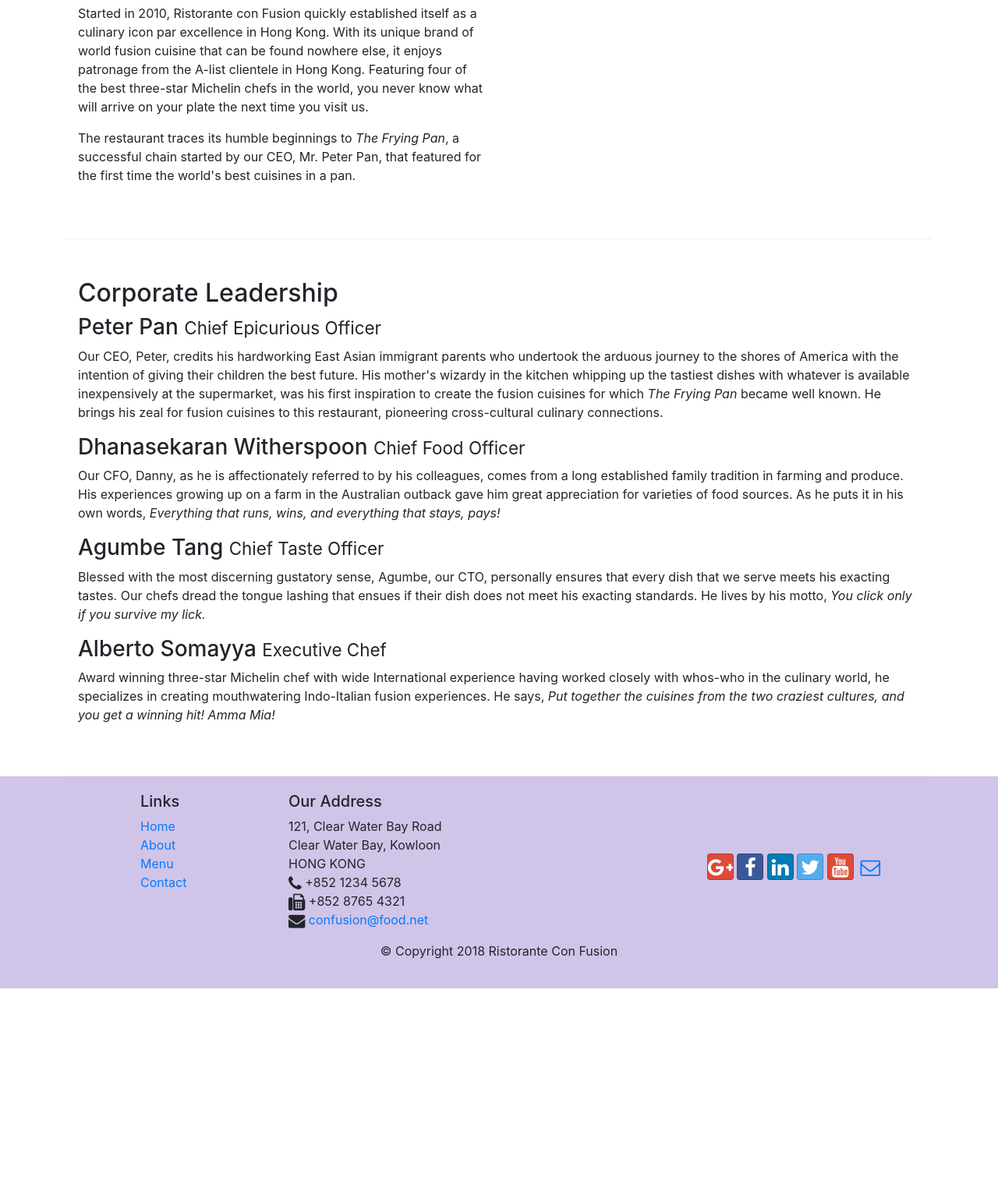
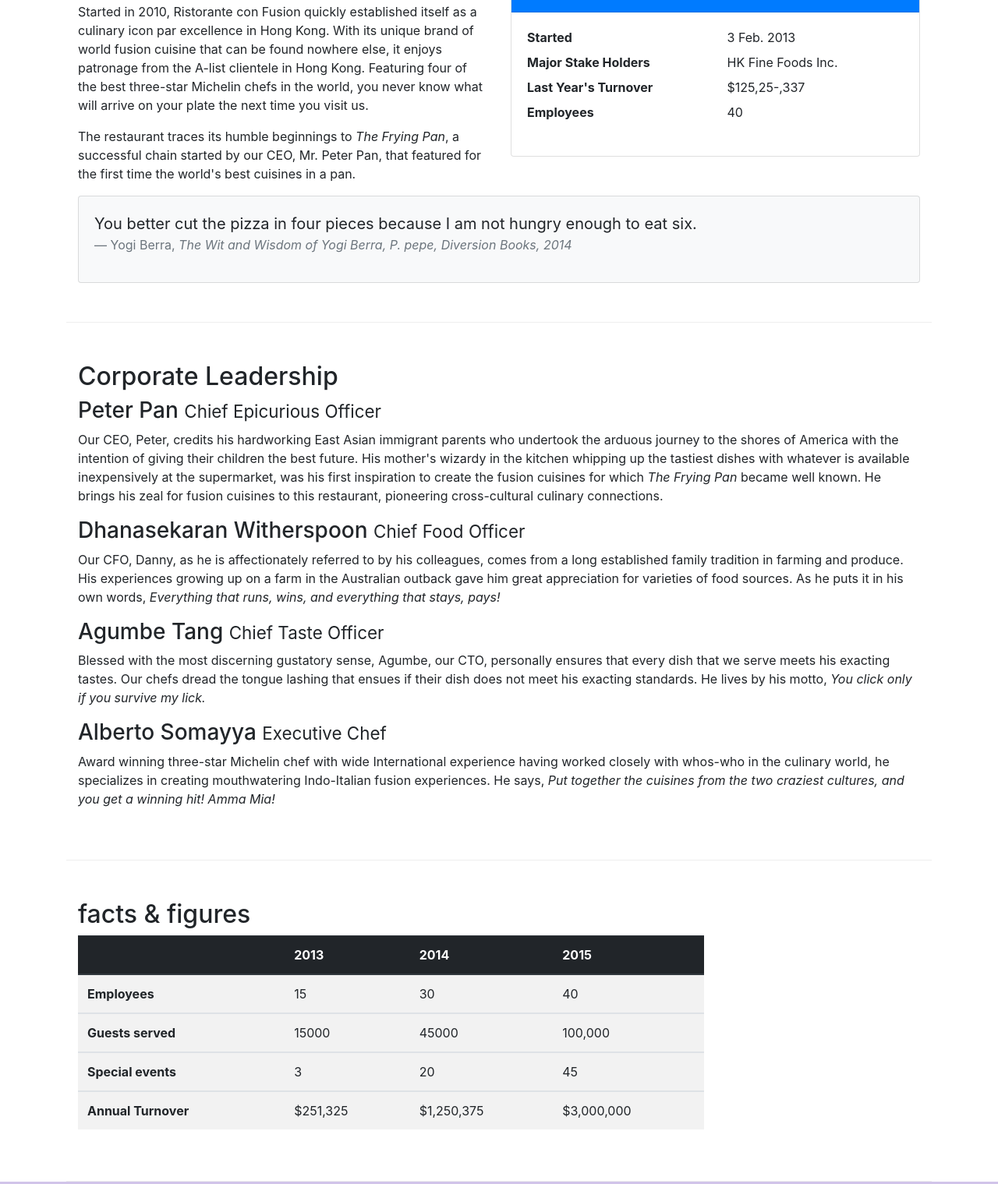
Before and after one commit to Tadele01/Bootstrap4, a website: page aboutus.html in a window 1280 px wide. Shown: the part 558-2077 px from the top of the page at 78% size. Before the commit the page ends 1826 px from the top, so only its background shows below. Drawn offline with nearby package versions, Linux system fonts and the light colour scheme.

Commit message:
cards and tables added

```diff
--- a/aboutus.html
+++ b/aboutus.html
@@ -57,13 +57,41 @@
             </div>
         </div>
 
-        <div class="row row-content align-items-center">
+        <div class="row row-content ">
             <div class="col-12 col-sm-6">
                 <h2>Our History</h2>
                 <p>Started in 2010, Ristorante con Fusion quickly established itself as a culinary icon par excellence in Hong Kong. With its unique brand of world fusion cuisine that can be found nowhere else, it enjoys patronage from the A-list clientele in Hong Kong.  Featuring four of the best three-star Michelin chefs in the world, you never know what will arrive on your plate the next time you visit us.</p>
                 <p>The restaurant traces its humble beginnings to <em>The Frying Pan</em>, a successful chain started by our CEO, Mr. Peter Pan, that featured for the first time the world's best cuisines in a pan.</p>
             </div>
-            <div>
+            <div class="col-sm">
+                <div class="card">
+                    <h3 class="card-header bg-primary text-white">Facts at a Glance</h3>
+                    <div class="card-body">
+                        <dl class="row">
+                            <dt class="col-6">Started</dt>
+                            <dd class="col-6">3 Feb. 2013</dd>
+                            <dt class="col-6">Major Stake Holders</dt>
+                            <dd class="col-6">HK Fine Foods Inc.</dd>
+                            <dt class="col-6">Last Year's Turnover</dt>
+                            <dd class="col-6">$125,25-,337</dd>
+                            <dt class="col-6">Employees</dt>
+                            <dd class="col-6">40</dd>
+                        </dl>
+
+                    </div>
+                </div>
+            </div>
+            <div class="col-12">
+                <div class="card card-body bg-light">
+                    <blockquote class="blockquote">
+                        <p class="mb-0">You better cut the pizza in four pieces because I am not hungry enough
+                            to eat six.
+                        </p>
+                        <footer class="blockquote-footer">Yogi Berra,
+                            <cite title="Source Title">The Wit and Wisdom of Yogi Berra, P. pepe, Diversion Books, 2014</cite>
+                        </footer>
+                    </blockquote>
+                </div>
             </div>
         </div>
 
@@ -80,6 +108,61 @@
                 <h3>Alberto Somayya <small>Executive Chef</small></h3>
                 <p class="d-none d-sm-block">Award winning three-star Michelin chef with wide International experience having worked closely with whos-who in the culinary world, he specializes in creating mouthwatering Indo-Italian fusion experiences. He says, <em>Put together the cuisines from the two craziest cultures, and you get a winning hit! Amma Mia!</em></p>
             </div>
+       </div>
+       <div class="row row-content">
+           <div class="col-12 col-sm-9">
+               <h2>facts &amp; figures</h2>
+               <div class="table-responsive">
+                   <table class="table table-striped">
+                       <thead class="thead-dark">
+                           <tr>
+                               <th>&nbsp;</th>
+                               <th>2013</th>
+                               <th>2014</th>
+                               <th>2015</th>
+                           </tr>
+                       </thead>
+                       <tbody>
+                           <tr>
+                               <th>Employees</th>
+                               <td>15</td>
+                               <td>30</td>
+                               <td>40</td>
+                           </tr>
+                       </tbody>
+                       <tbody>
+                            <tr>
+                                <th>Guests served</th>
+                                <td>15000</td>
+                                <td>45000</td>
+                                <td>100,000</td>
+                            </tr>
+                       </tbody>
+                       <tbody>
+                            <tr>
+                                <th>Special events</th>
+                                <td>3</td>
+                                <td>20</td>
+                                <td>45</td>
+                            </tr>
+                       </tbody>
+                       <tbody>
+                            <tr>
+                                <th>Annual Turnover</th>
+                                <td>$251,325</td>
+                                <td>$1,250,375</td>
+                                <td>$3,000,000</td>
+                            </tr>
+                       </tbody>
+                   </table>
+
+               </div>
+
+           </div>
+           <div class="col-12 col-sm-3">
+
+           </div>
+
        </div>
 
     </div>
```
